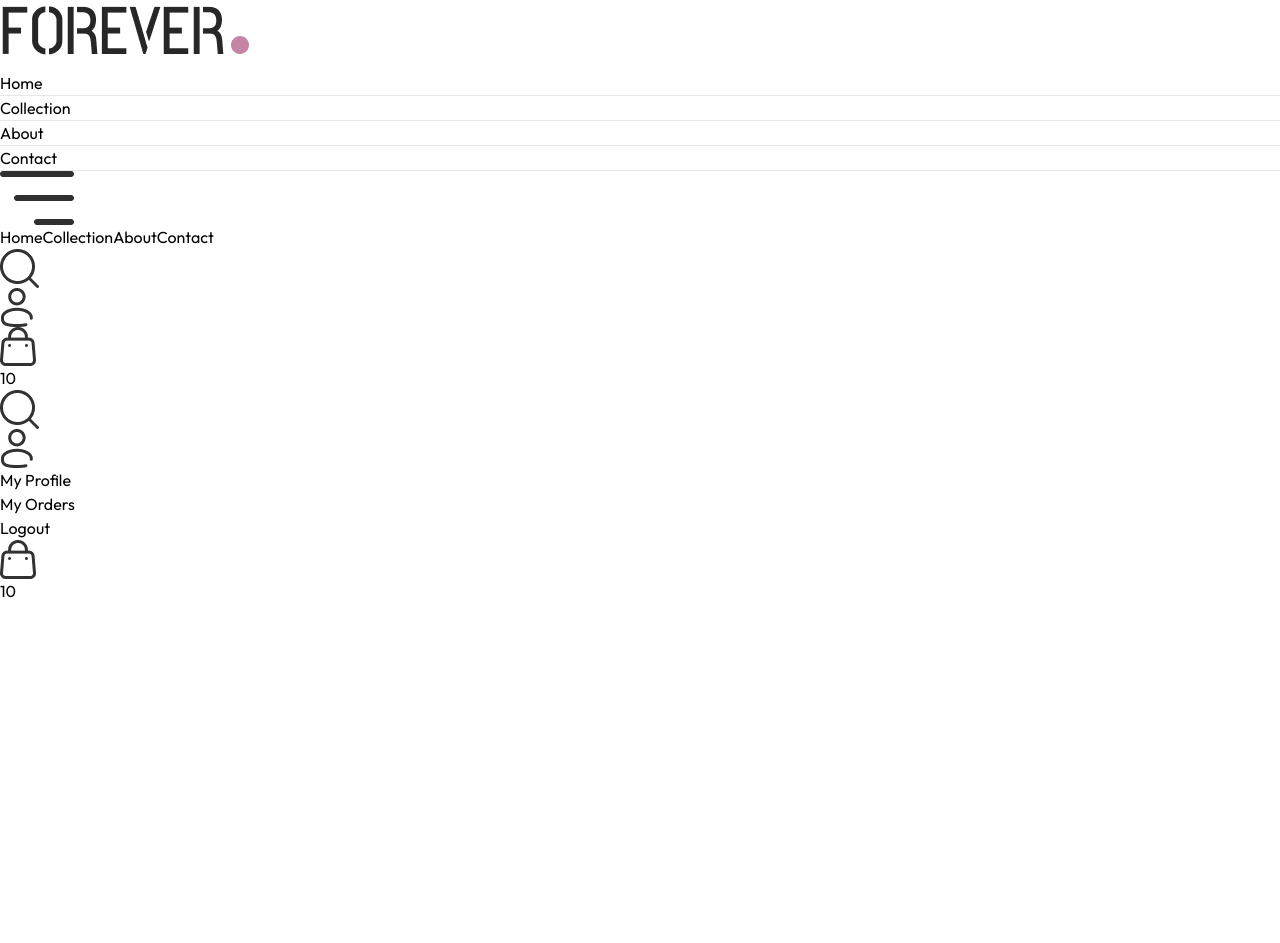
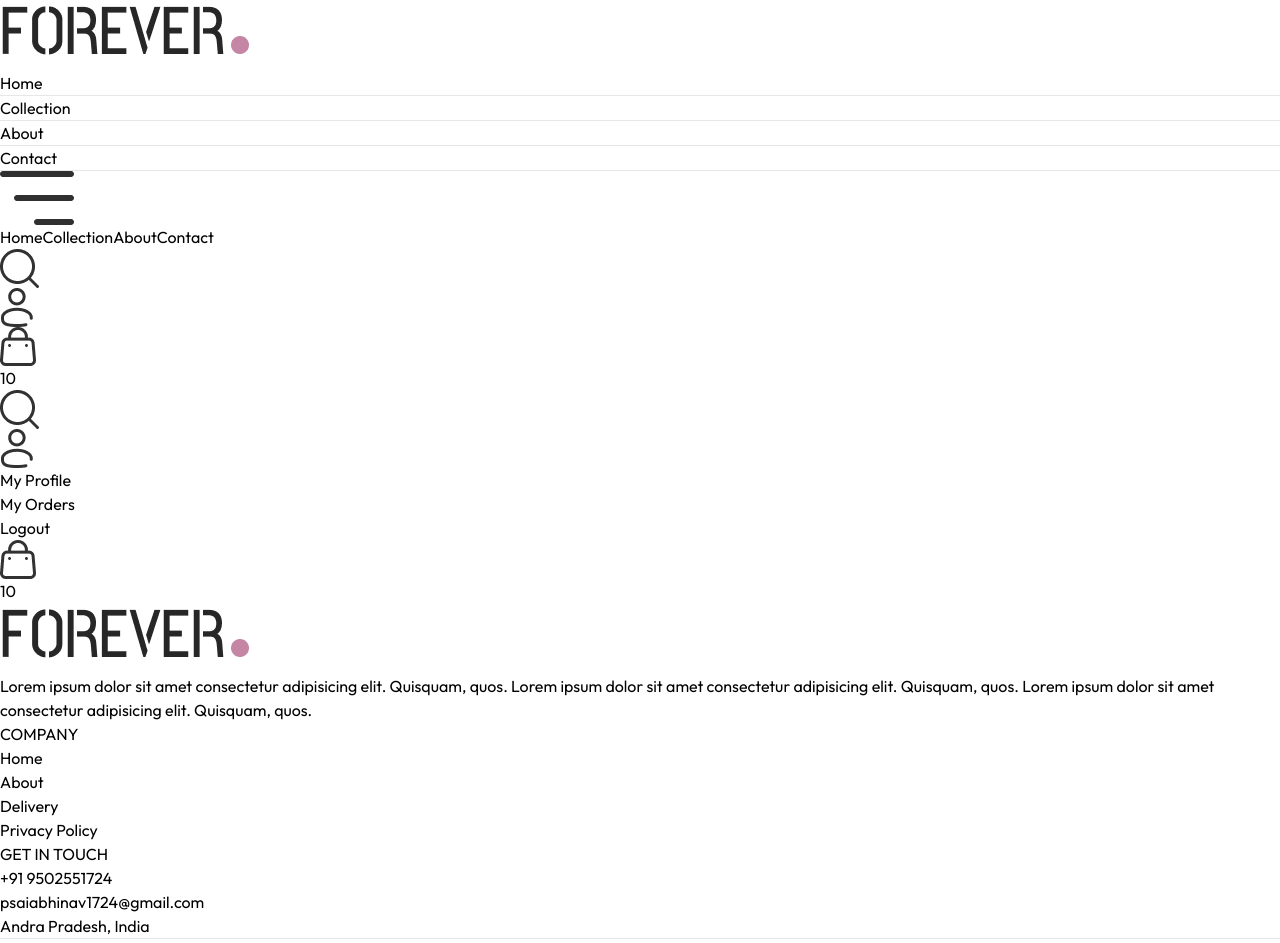
Before and after one commit to PALASASAIABHINAV/E-Commerce, a React (Vite) app in the folder frontend/: page /orders in a window 1280 px wide. Shown: the top 943 px of the page. Before the commit the page ends 800 px from the top, so only its background shows below. Built offline with nearby package versions, Linux system fonts and the light colour scheme.

Commit message:
Footer is added .

```diff
--- a/frontend/src/App.jsx
+++ b/frontend/src/App.jsx
@@ -11,6 +11,7 @@ import SignUp from './components/SignUp'
 import PlaceOrder from './pages/PlaceOrder'
 import Orders from './pages/Orders'
 import Navbar from './components/Navbar'
+import Footer from './components/Footer'
 
 const App = () => {
   return (
@@ -28,6 +29,7 @@ const App = () => {
         <Route path='/place-order' element={<PlaceOrder />} />
         <Route path='/orders' element={<Orders />} />
       </Routes>
+      <Footer />
     </div>
   )
 }
--- /dev/null
+++ b/frontend/src/components/Footer.jsx
@@ -0,0 +1,43 @@
+import React from 'react'
+import logo from '../assets/frontend_assets/logo.png'
+
+const Footer = () => {
+  return (
+    <div className='my-10'>
+      <div className='flex flex-col sm:flex-row justify-between gap-10'>
+        <div>
+            <img src={logo} alt="logo" className='mb-5 w-32' />
+            <p className='w-full sm:w-1/2 text-gray-500'>
+                Lorem ipsum dolor sit amet consectetur adipisicing elit. Quisquam, quos.
+                Lorem ipsum dolor sit amet consectetur adipisicing elit. Quisquam, quos.
+                Lorem ipsum dolor sit amet consectetur adipisicing elit. Quisquam, quos.
+            </p>
+        </div>
+        <div>
+            <p className='text-xl font-medium mb-5'>COMPANY</p>
+            <ul className='flex flex-col gap-1 text-gray-600'>
+                <li>Home</li>
+                <li>About</li>
+                <li>Delivery</li>
+                <li>Privacy Policy</li>
+            </ul>
+        </div>
+        <div>
+            <p className='text-xl font-medium mb-5'>GET IN TOUCH</p>
+            <ul className='flex flex-col gap-1 text-gray-600'>
+                <li>+91 9502551724</li>
+                <li>psaiabhinav1724@gmail.com</li>
+                <li>Andra Pradesh, India</li>
+            </ul>
+        </div>
+      </div>
+      <div>
+        <hr />
+
+        <p className='py-5 text-sm text-center text-gray-500'>Copyright &copy; 2025 All rights reserved</p>
+      </div>
+    </div>
+  )
+}
+
+export default Footer
```
